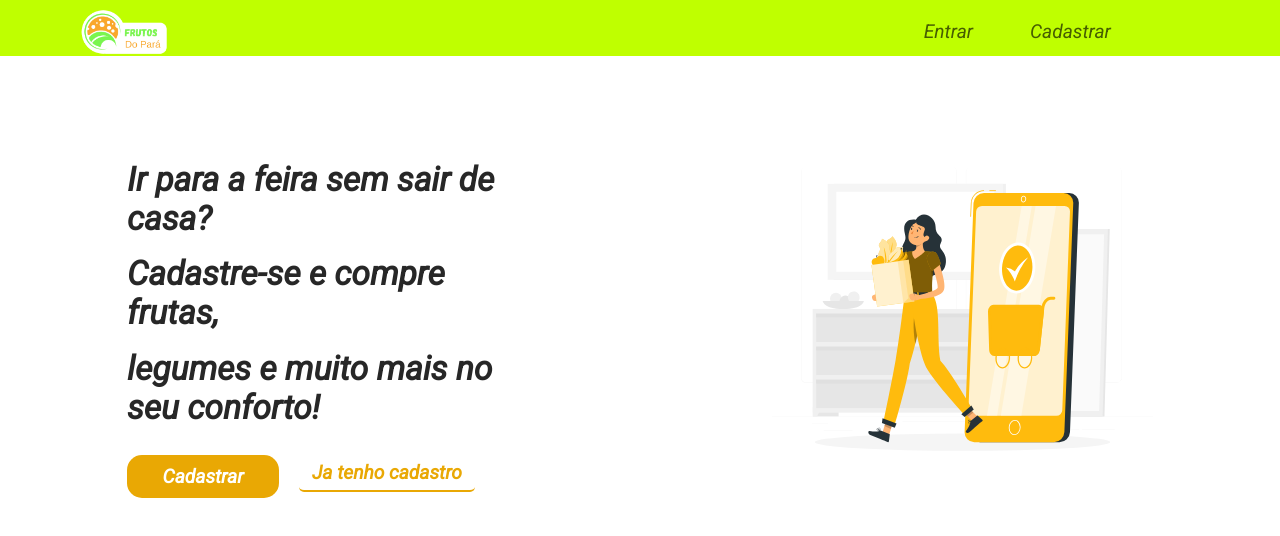
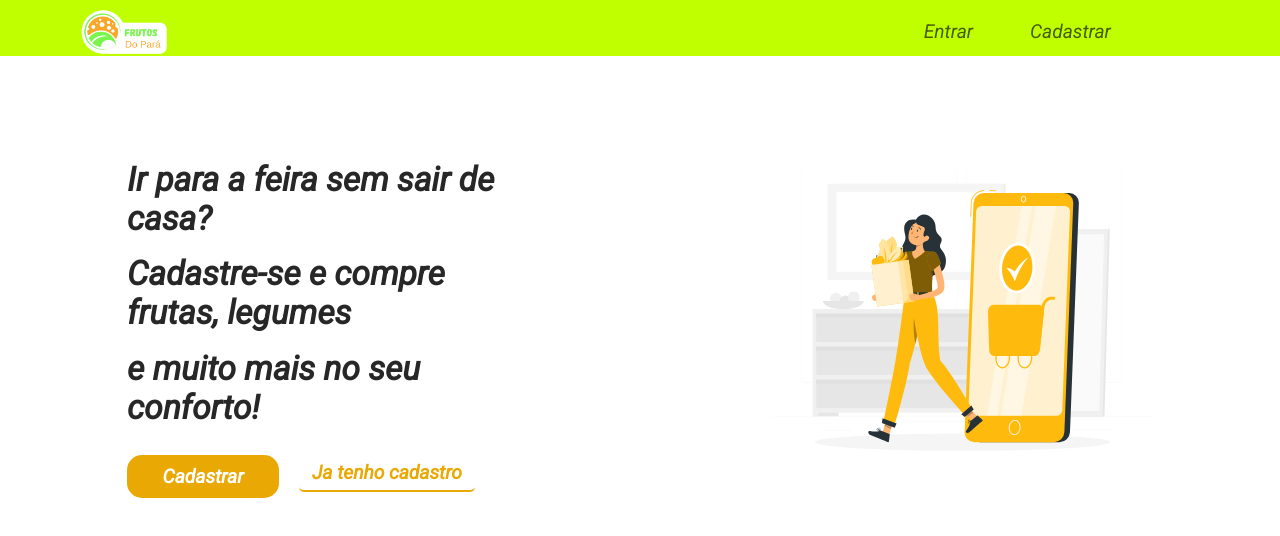
Before and after one commit to AndreJoas/frutoPara, a React (Create React App) app: page / in a window 1280 px wide. Shown: the top 536 px of the page. Built offline with nearby package versions, Linux system fonts and the light colour scheme.

Commit message:
fix: ajuste texto initial

```diff
--- a/src/componentes/InicialComponente/index.jsx
+++ b/src/componentes/InicialComponente/index.jsx
@@ -18,8 +18,8 @@ function InicialComponente() {
                 <div className="div1">
                     <div className="textos">
                             <h1>Ir para a feira sem sair de casa?</h1>
-                            <h1 className="p1">Cadastre-se e compre frutas,</h1>
-                            <h1 className="p1">legumes e muito mais no seu conforto!</h1>
+                            <h1 className="p1">Cadastre-se e compre frutas, legumes</h1>
+                            <h1 className="p1">e muito mais no seu conforto!</h1>
                     </div>
                     <div className="botoes2">
                         <a href="/cadastroPage"><button className="bt2">Cadastrar</button></a>
```
